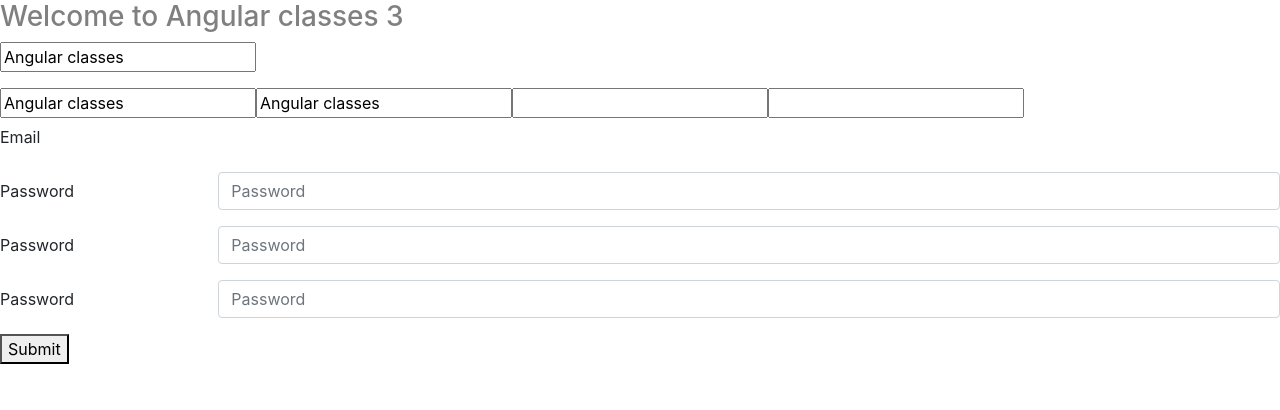
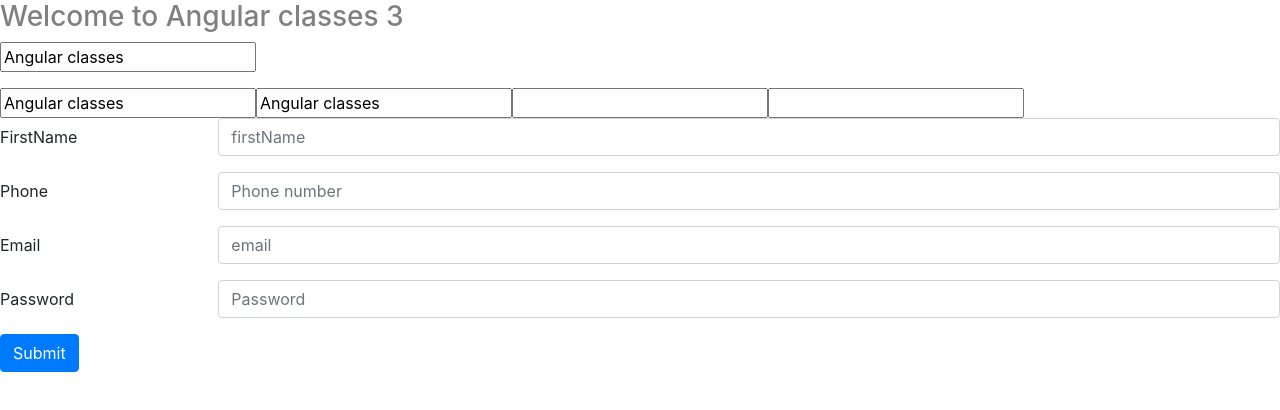
Before and after one commit to kpavankumaar/ngbatch11, an Angular app in the folder angular/basics/: page / in a window 1280 px wide. Shown: the top 410 px of the page. Built offline with nearby package versions, Linux system fonts and the light colour scheme.

Commit message:
reactiveform

```diff
--- /dev/null
+++ b/angular/basics/src/app/a1.js
@@ -0,0 +1 @@
+console.log("Welcome to angular");
--- a/angular/basics/src/app/reactive/reactive.component.html
+++ b/angular/basics/src/app/reactive/reactive.component.html
@@ -1,32 +1,46 @@
 <form [formGroup] = "customerInfo" (ngSubmit) = "testMthd()">
   <div class="form-group row">
+    <label  class="col-sm-2 col-form-label">FirstName</label>
+    <div class="col-sm-10">
+      <input type="text" class="form-control"  placeholder="firstName">
+    </div>
+  </div>
+  <div class="form-group row">
+    <label class="col-sm-2 col-form-label">Phone</label>
+    <div class="col-sm-10">
+      <input type="text" class="form-control"  placeholder="Phone number">
+    </div>
+  </div>
+  <div class="form-group row">
     <label
-      for="staticEmail"
 
       class="col-sm-2 col-form-label" >
       Email
     </label>
     <div class="col-sm-10">
-      <input type="text" formControlName = "emailId" class="form-control-plaintext" id="staticEmail" value="email@example.com">
+      <input type="text"
+        formControlName = "emailId"
+        class="form-control"
+        id="staticEmail"
+        [ngClass] = "{'is-invalid': customerInfo.controls.emailId?.invalid && customerInfo.controls.emailId?.touched}"
+        placeholder="email">
+
+        <div class="invalid-feedback" *ngIf = "customerInfo.controls.emailId.errors?.required">
+          <label > This field is required </label>
+        </div>
+        <div class="invalid-feedback" *ngIf = "customerInfo.controls.emailId.errors?.email">
+          <label > Please enter valid email address  </label>
+        </div>
+
     </div>
   </div>
+
   <div class="form-group row">
     <label for="inputPassword" class="col-sm-2 col-form-label">Password</label>
     <div class="col-sm-10">
       <input type="password" class="form-control" id="inputPassword" placeholder="Password">
     </div>
   </div>
-  <div class="form-group row">
-    <label for="inputPassword" class="col-sm-2 col-form-label">Password</label>
-    <div class="col-sm-10">
-      <input type="password" class="form-control" id="inputPassword" placeholder="Password">
-    </div>
-  </div>
-  <div class="form-group row">
-    <label for="inputPassword" class="col-sm-2 col-form-label">Password</label>
-    <div class="col-sm-10">
-      <input type="password" class="form-control" id="inputPassword" placeholder="Password">
-    </div>
-  </div>
-  <button> Submit </button>
+
+  <button type="submit" class="btn btn-primary" >Submit</button>
 </form>
--- a/angular/basics/src/app/reactive/reactive.component.ts
+++ b/angular/basics/src/app/reactive/reactive.component.ts
@@ -1,5 +1,5 @@
 import { Component, OnInit } from '@angular/core';
-import { FormGroup, FormControl } from '@angular/forms';
+import { FormGroup, FormControl, Validators } from '@angular/forms';
 
 @Component({
   selector: 'app-reactive',
@@ -14,7 +14,7 @@
      this.customerInfo = new FormGroup({
        firstName: new FormControl(""),
        phone: new FormControl(""),
-       emailId: new FormControl("")
+       emailId: new FormControl("",[Validators.required,Validators.email])
      });
   }
   testMthd(){
```
